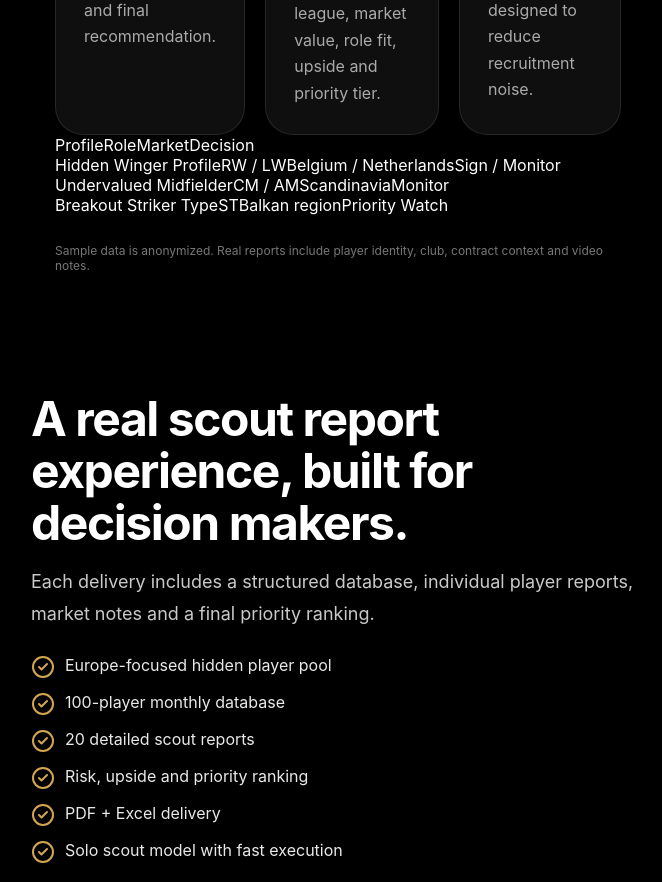
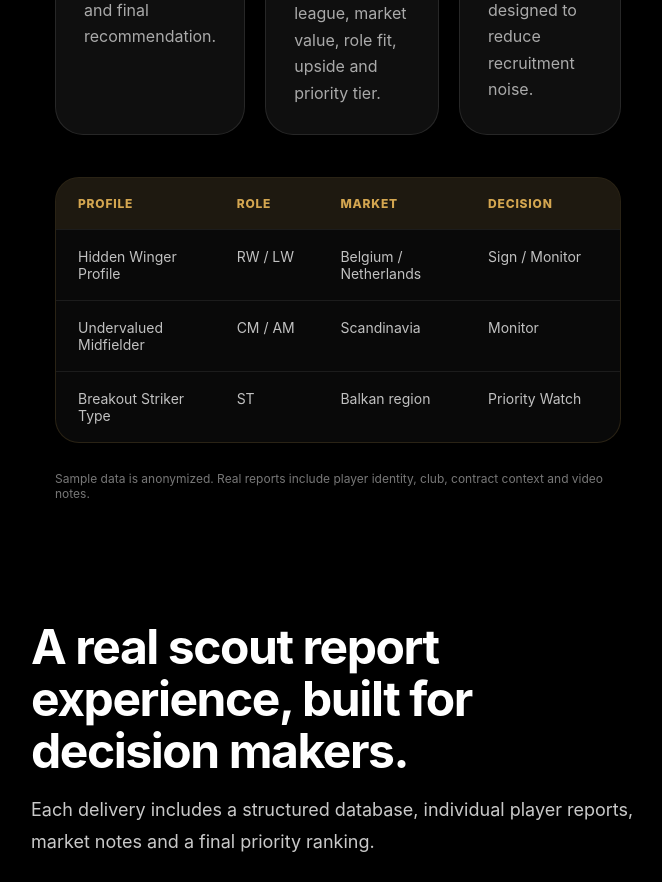
Before and after one commit to miscoutpro/mi-scout-site, a React (Vite) app: page / in a window 1280 px wide. Shown: the part 2840-3722 px from the top of the page, without its empty margins (43-705 px from the left). Built offline with nearby package versions, Linux system fonts and the light colour scheme.

Commit message:
Update styles.css

```diff
--- a/src/styles.css
+++ b/src/styles.css
@@ -269,3 +269,39 @@
   font-weight: 700;
   letter-spacing: 0.2px;
 }
+.proof-table {
+  margin-top: 42px;
+  border: 1px solid rgba(212,166,80,0.16);
+  border-radius: 24px;
+  overflow: hidden;
+  background: rgba(255,255,255,0.035);
+}
+
+.proof-row {
+  display: grid;
+  grid-template-columns: 1.3fr 0.8fr 1.2fr 1fr;
+  gap: 16px;
+  padding: 18px 22px;
+  border-top: 1px solid rgba(255,255,255,0.08);
+  color: rgba(255,255,255,0.75);
+  font-size: 14px;
+}
+
+.proof-row:first-child {
+  border-top: none;
+}
+
+.proof-head {
+  background: rgba(212,166,80,0.1);
+  color: #d4a650;
+  font-weight: 800;
+  text-transform: uppercase;
+  letter-spacing: 0.8px;
+  font-size: 12px;
+}
+
+@media (max-width: 900px) {
+  .proof-row {
+    grid-template-columns: 1fr;
+  }
+}
```
